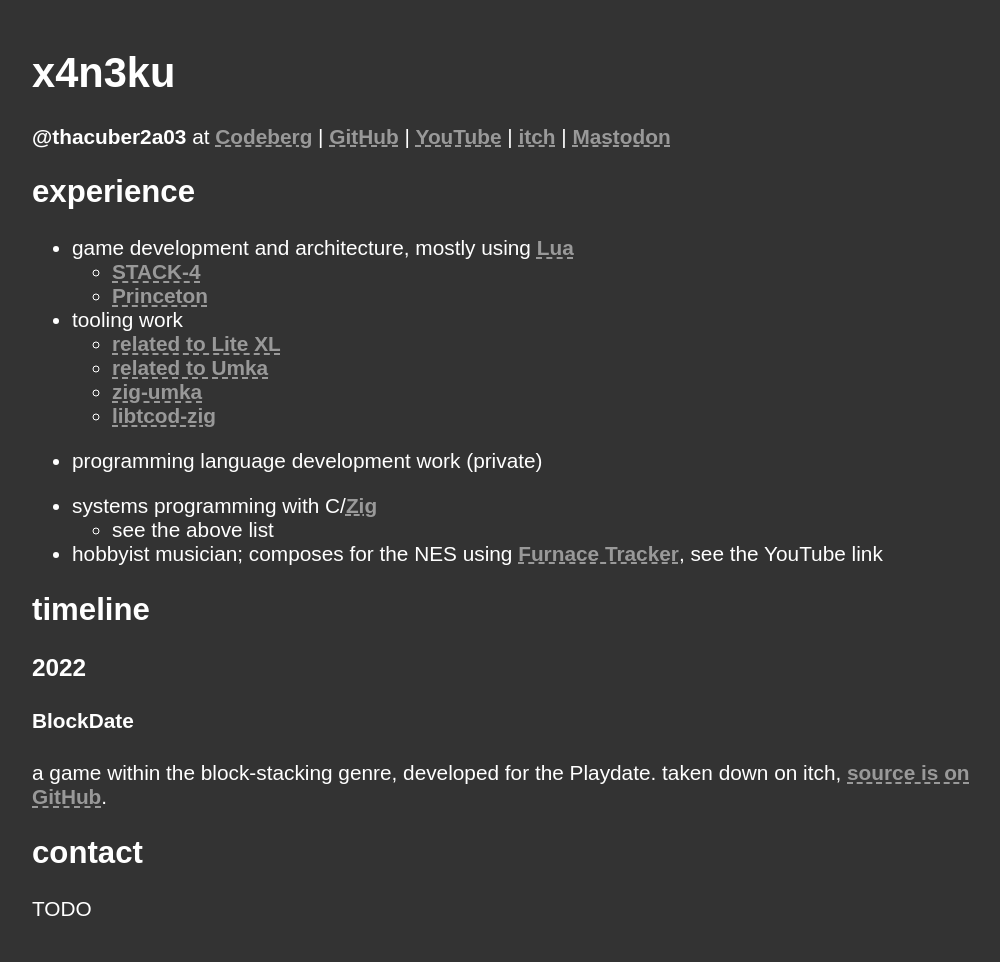
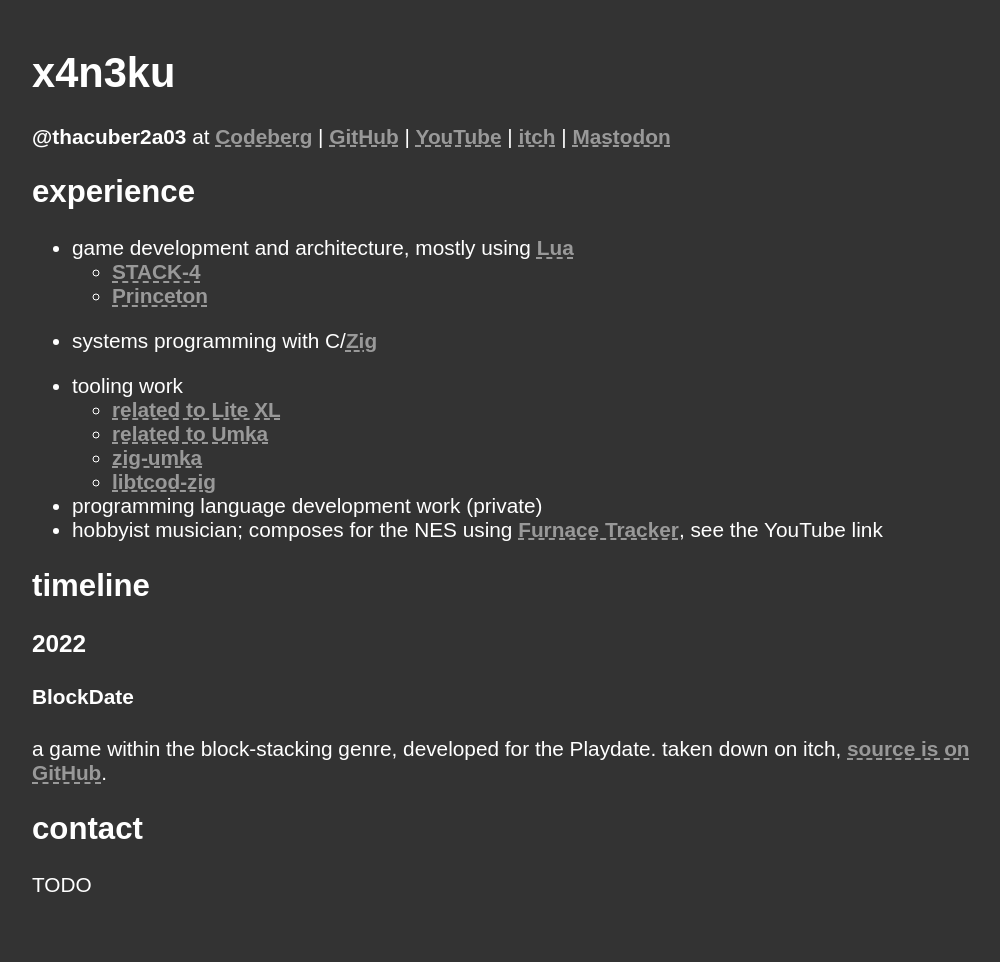
Before and after one commit to thacuber2a03/thacuber2a03.github.io, a Jekyll site: the page built from things/resume.md, in a window 1280 px wide. Shown: the whole page, without its empty margins (128-1128 px from the left). Built offline with Jekyll 4.4.1, drawn with Linux system fonts in a browser that asks for light colours; after the commit the page ends 938 px from its top, so only the background shows below that.

Commit message:
moving things around

```diff
--- a/things/resume.md
+++ b/things/resume.md
@@ -26,10 +28,6 @@ layout: default
   - [libtcod-zig](https://codeberg.org/thacuber2a03/libtcod-zig)
 
 - programming language development work (private)
-
-- systems programming with C/[Zig](https://ziglang.org)
-  - see the above list
-
 - hobbyist musician; composes for the NES using [Furnace Tracker](https://github.com/tildearrow/furnace), see the YouTube link
 
 ## timeline
```
Also changed, not shown: other parts of things/resume.md (+2 -0 lines).
